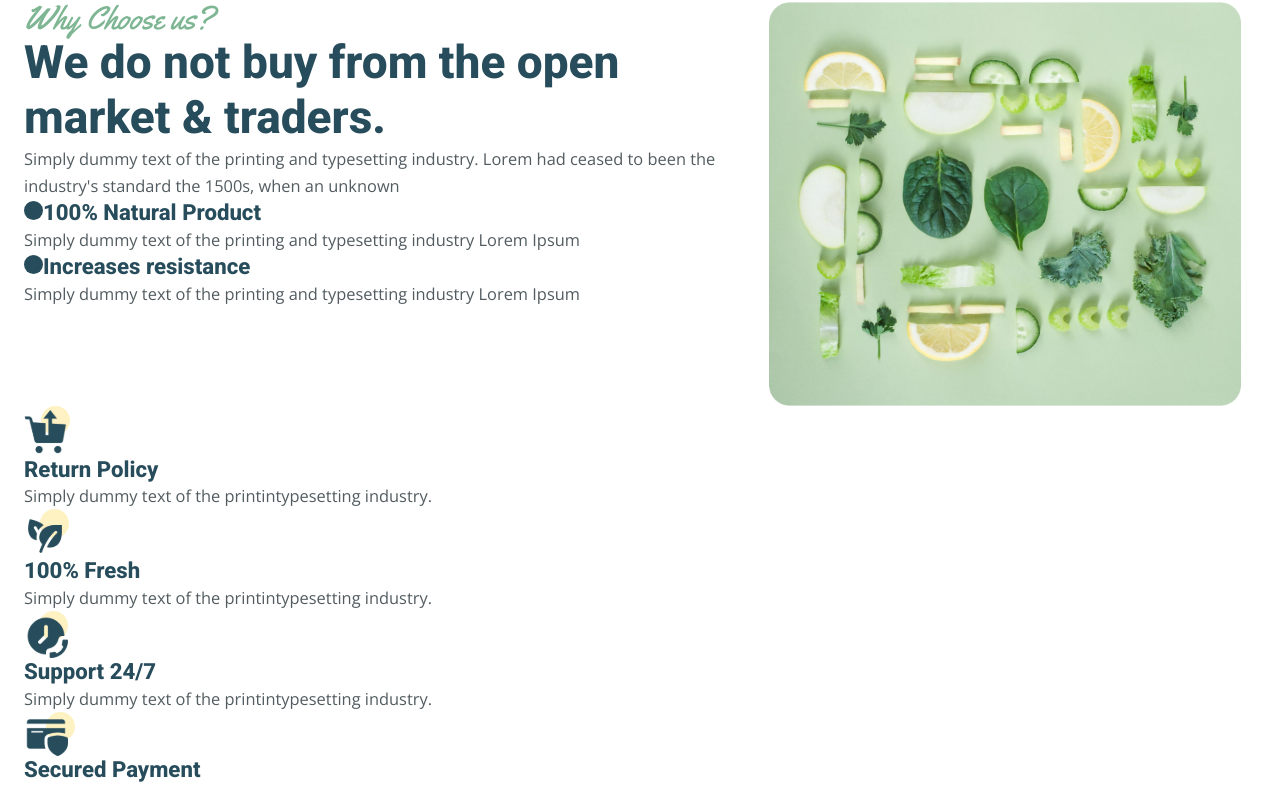
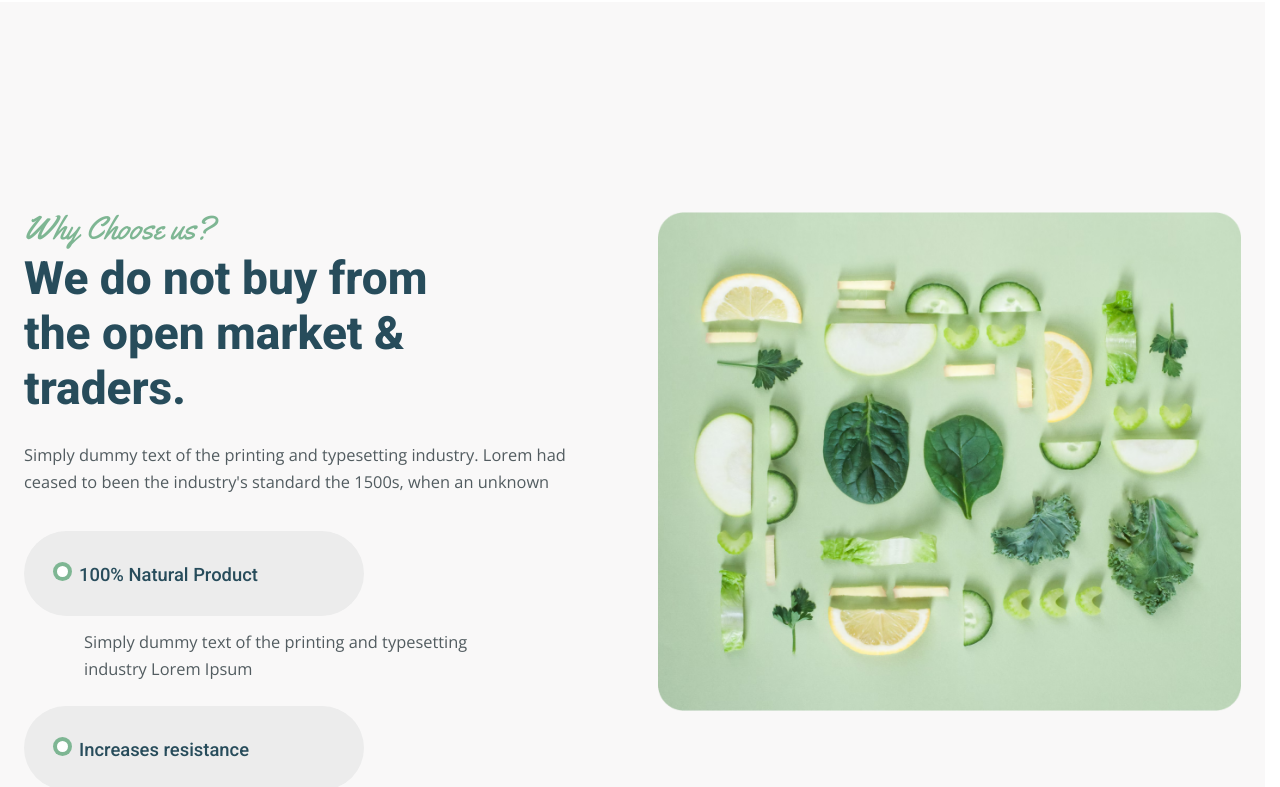
Before and after one commit to RusikHunter/Organick, a React (Vite) app in the folder frontend/: page /about in a window 1280 px wide. Shown: the part 1562-2349 px from the top of the page. Built offline with nearby package versions, Linux system fonts and the light colour scheme.

Commit message:
styles(whyus): write styles for WhyUsSection component

```diff
--- a/frontend/src/components/WhyUsSection/WhyUsSection.scss
+++ b/frontend/src/components/WhyUsSection/WhyUsSection.scss
@@ -0,0 +1,116 @@
+@use "../../styles/index" as *;
+
+.whyus {
+    background-color: var(--color-lightgray);
+
+    &__inner {
+        padding-block: 210px 190px;
+    }
+
+    &__row {
+        gap: 50px;
+    }
+
+    &__row--1 {}
+
+    &__column {}
+
+    &__column--1 {
+        width: 50%;
+    }
+
+    &__promo {}
+
+    &__title {
+        margin-top: 6px;
+        width: 80%;
+    }
+
+    &__description {
+        margin-top: 25px;
+    }
+
+    &__description-list {
+        margin-top: 36px;
+    }
+
+    &__description-term {
+        width: 340px;
+        padding: 31px 29px;
+        border-radius: 49px;
+        background-color: #ECECEC;
+        @include fluid-text(20, 16);
+        @include font(var(--font-family), 500, 1);
+        color: var(--color-blue);
+
+        & svg {
+            color: var(--color-green);
+            margin-right: 7px;
+
+            & circle {
+                &:last-child {
+                    color: var(--color-white);
+                }
+            }
+        }
+    }
+
+    &__description-definition {
+        margin: 12px 0 24px 60px;
+        width: 440px;
+    }
+
+    &__column--2 {
+        width: 50%;
+    }
+
+    &__image {}
+
+    &__row--2 {
+        margin-top: 90px;
+    }
+
+    &__column--3 {
+        width: 100%;
+    }
+
+    &__features-list {
+        margin-inline: auto;
+        display: flex;
+        gap: 30px;
+    }
+
+    &__feature-list-item {}
+
+    &__feature {}
+}
+
+.feature {
+    display: flex;
+    flex-direction: column;
+    width: 260px;
+    padding: 50px 25px;
+    border-radius: 30px;
+    gap: 15px;
+    background-color: var(--color-white);
+    align-items: center;
+
+
+    &__icon-wrap {
+        display: flex;
+        justify-content: center;
+        align-items: center;
+        width: 95px;
+        height: 95px;
+        border-radius: 18px;
+        background-color: var(--color-lightgray);
+    }
+
+    &__title {
+        text-align: center;
+    }
+
+    &__description {
+        text-align: center;
+    }
+}
--- a/frontend/src/components/WhyUsSection/WhyUsSection.tsx
+++ b/frontend/src/components/WhyUsSection/WhyUsSection.tsx
@@ -19,7 +19,7 @@ function WhyUsSection() {
                         <p className="whyus__description text">Simply dummy text of the printing and typesetting industry. Lorem had ceased to been the industry's standard  the 1500s, when an unknown</p>
 
                         <dl className="whyus__description-list">
-                            <dt className="whyus__description-term h6">
+                            <dt className="whyus__description-term">
                                 <svg width="19" height="19" viewBox="0 0 19 19" fill="none" xmlns="http://www.w3.org/2000/svg">
                                     <circle cx="9.5" cy="9.5" r="9.5" fill="#7EB693" />
                                     <circle cx="9.5" cy="9.5" r="5.5" fill="#ECECEC" />
@@ -29,7 +29,7 @@ function WhyUsSection() {
                             </dt>
                             <dd className="whyus__description-definition text">Simply dummy text of the printing and typesetting industry Lorem Ipsum</dd>
 
-                            <dt className="whyus__description-term h6">
+                            <dt className="whyus__description-term">
                                 <svg width="19" height="19" viewBox="0 0 19 19" fill="none" xmlns="http://www.w3.org/2000/svg">
                                     <circle cx="9.5" cy="9.5" r="9.5" fill="#7EB693" />
                                     <circle cx="9.5" cy="9.5" r="5.5" fill="#ECECEC" />
@@ -37,7 +37,7 @@ function WhyUsSection() {
 
                                 Increases resistance
                             </dt>
-                            <dd className="whyus__description-definition text">Simply dummy text of the printing and typesetting industry Lorem Ipsum</dd>
+                            <dd className="whyus__description-definition text">Filling, and temptingly healthy, our Biona Organic Granola with Wild Berries is just the thing</dd>
                         </dl>
                     </div>
 
@@ -52,7 +52,7 @@ function WhyUsSection() {
                             <li className="whyus__feature-list-item">
                                 <div className="whyus__feature feature">
                                     <div className="feature__icon-wrap">
-                                        <img src={ReturnPolicyIcon} alt="Return Policy" width={46} height={50} />
+                                        <img className="feature__icon" src={ReturnPolicyIcon} alt="Return Policy" width={46} height={50} />
                                     </div>
 
                                     <h6 className="feature__title h6">Return Policy</h6>
@@ -64,7 +64,7 @@ function WhyUsSection() {
                             <li className="whyus__feature-list-item">
                                 <div className="whyus__feature feature">
                                     <div className="feature__icon-wrap">
-                                        <img src={FreshIcon} alt="Fresh" width={45} height={48} />
+                                        <img className="feature__icon" src={FreshIcon} alt="Fresh" width={45} height={48} />
                                     </div>
 
                                     <h6 className="feature__title h6">100% Fresh</h6>
@@ -76,7 +76,7 @@ function WhyUsSection() {
                             <li className="whyus__feature-list-item">
                                 <div className="whyus__feature feature">
                                     <div className="feature__icon-wrap">
-                                        <img src={SupportIcon} alt="Support" width={44} height={47} />
+                                        <img className="feature__icon" src={SupportIcon} alt="Support" width={44} height={47} />
                                     </div>
 
                                     <h6 className="feature__title h6">Support 24/7</h6>
@@ -88,7 +88,7 @@ function WhyUsSection() {
                             <li className="whyus__feature-list-item">
                                 <div className="whyus__feature feature">
                                     <div className="feature__icon-wrap">
-                                        <img src={PaymentIcon} alt="Payment" width={51} height={44} />
+                                        <img className="feature__icon" src={PaymentIcon} alt="Payment" width={51} height={44} />
                                     </div>
 
                                     <h6 className="feature__title h6">Secured Payment</h6>
```
